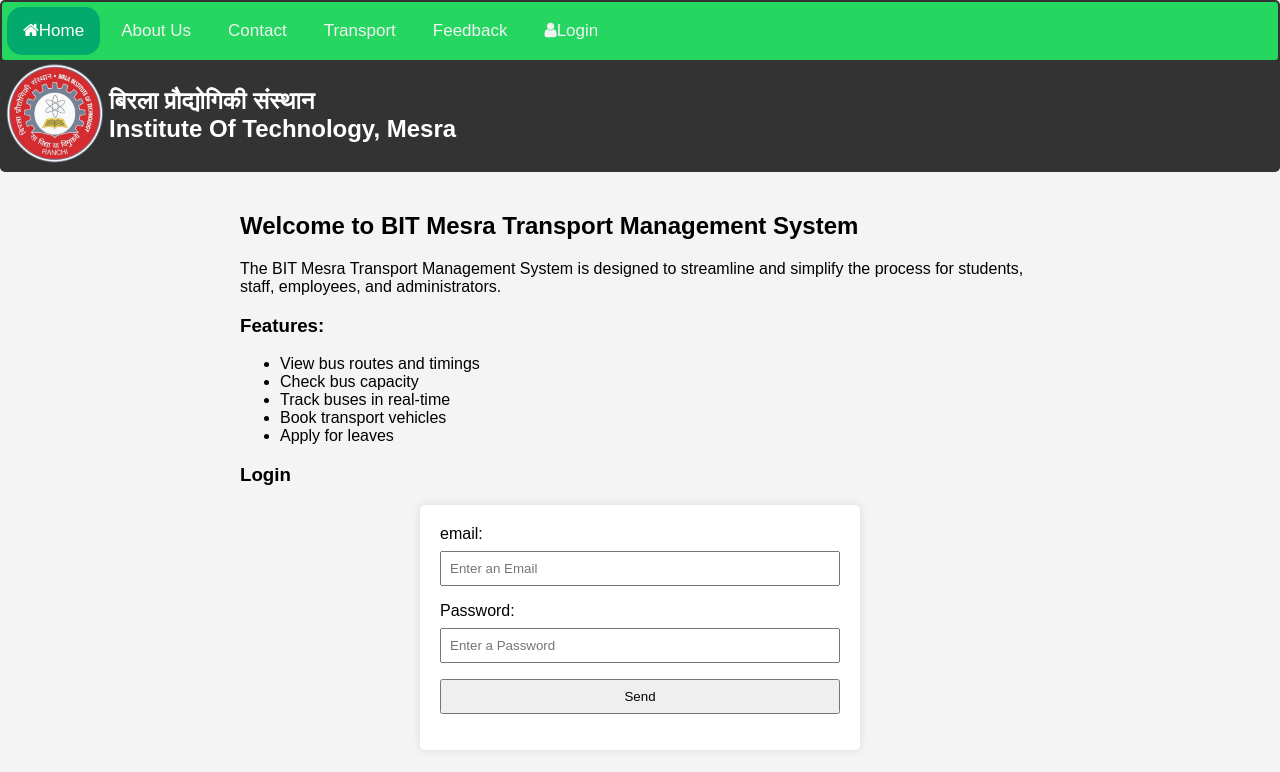
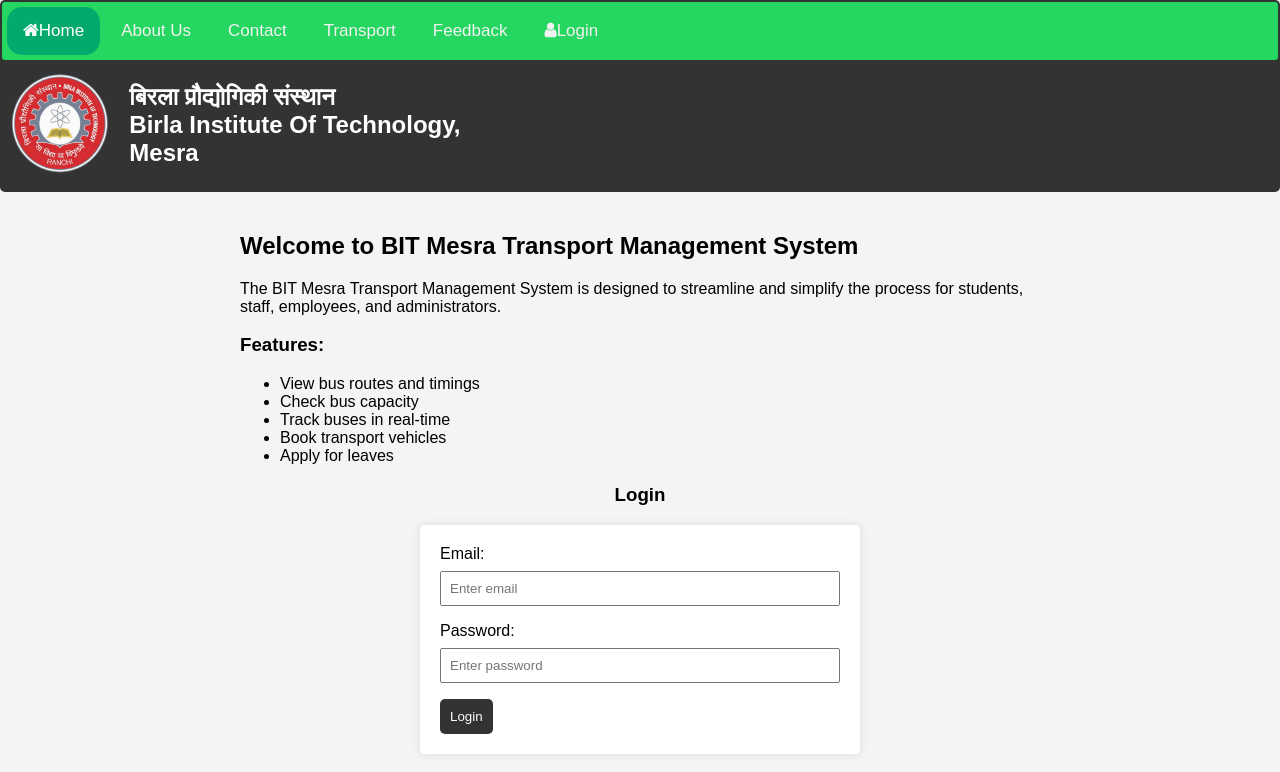
Before and after one commit to Aman-chatterjee/BITM-TMS, a plain HTML site: page Index.html in a window 1280 px wide. Drawn offline with Linux system fonts and the light colour scheme.

Commit message:
Made some UI adjustments and organized files

```diff
--- a/Index.html
+++ b/Index.html
@@ -11,7 +11,7 @@
 </head>
 
 <script
-src="Login.js">
+src="scripts/Login.js">
 </script>
 
 <body>
@@ -27,9 +27,8 @@
         </div>
         <table>
             <tr>
-                <td><img src="Birla_Institute_of_Technology_Mesra.png" alt="University Logo" height="100px" width="100px"></td>
-
-                <td><h2>बिरला प्रौद्योगिकी संस्थान<br> Institute Of Technology, Mesra <br>
+                <td><img style="padding: 5%;" src="res\BIT_Logo.png" alt="University Logo" height="100px" width="100px"></td>
+                <td><h2 style="margin-left: 5%;">बिरला प्रौद्योगिकी संस्थान<br>Birla Institute Of Technology, Mesra <br>
                 </h2></td>
 
             </tr>
@@ -55,15 +54,18 @@
             <!-- Add more features as needed -->
         </ul>
 
-        <h3>Login</h3>
+        <h3 style="text-align: center;">
+            Login
+        </h3>
+
         <form name="myLogin" onsubmit = "return validation()">
-            <label for="email">email:</label>
-            <input type="text" id="email" name="Email" placeholder="Enter an Email">
+            <label for="email">Email:</label>
+            <input type="email" id="email" name="Email" placeholder="Enter email">
 
             <label for="password">Password:</label>
-            <input type="password" maxlength="15" id="password" name="Password" placeholder="Enter a Password">
+            <input type="password" maxlength="15" id="password" name="Password" placeholder="Enter password">
 
-            <input type="submit" value = "Send" name="Login"/>
+            <button type="submit"> Login </button>
         </form>
 
 
--- a/style.css
+++ b/style.css
@@ -100,6 +100,7 @@
     box-sizing: border-box;
 }
 
+
 button {
     background-color: #333;
     color: #fff;
@@ -110,5 +111,5 @@
 }
 
 button:hover {
-    background-color: #555;
+    background-color: #11da33;
 }
```
Also changed, not shown: res/BIT_Logo.png (renamed from Birla_Institute_of_Technology_Mesra.png), scripts/Login.js (renamed from Login.js).
